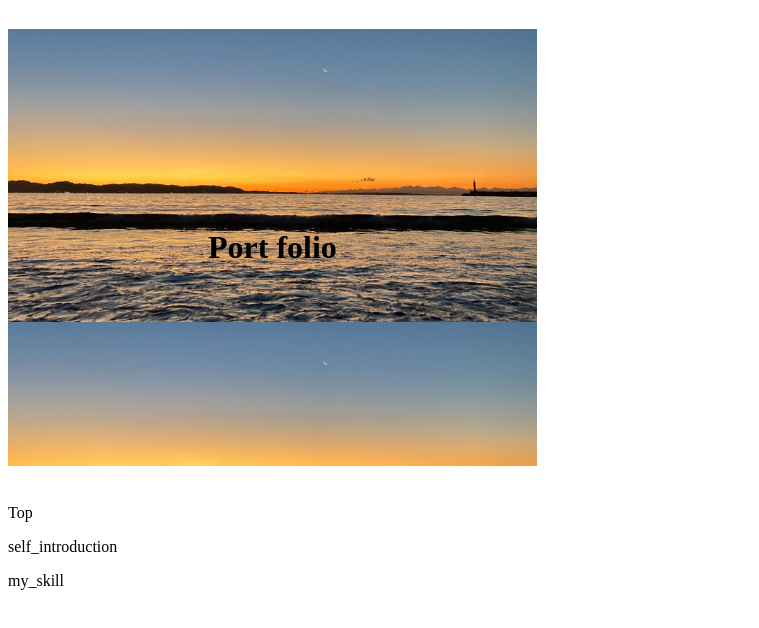
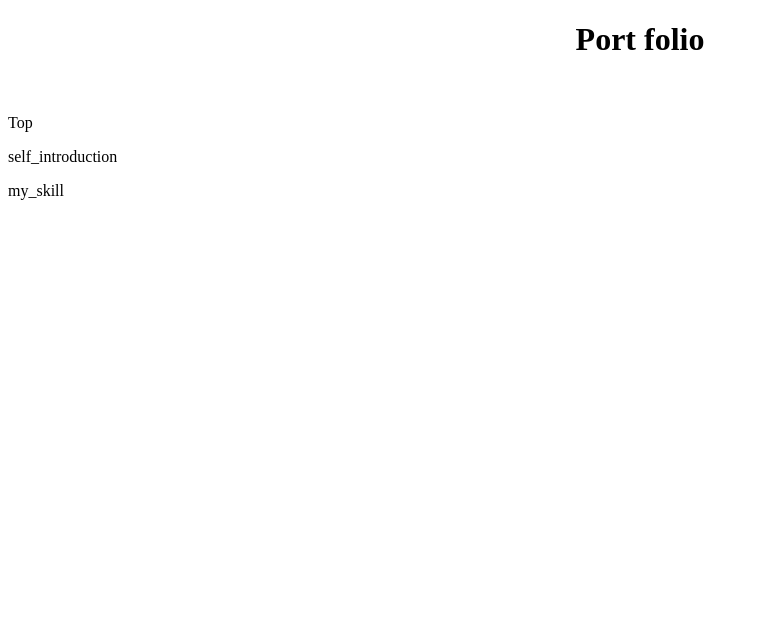
Before and after one commit to aren-uru/portfolio, a plain HTML site: page index.html in a window 1280 px wide. Shown: the whole page, without its empty margins (0-759 px from the left). Drawn offline with Linux system fonts and the light colour scheme.

Commit message:
background

```diff
--- a/style.css
+++ b/style.css
@@ -1,15 +1,9 @@
 .title{
     text-align: center;
-    display:inline-block;
-    background-image: url(https://github.com/aren-uru/portfolio/blob/main/img/%E8%83%8C%E6%99%AF%E7%94%BB%E5%83%8F.jpg?raw=true);
-    background-size: contain;
-    vertical-align:middle;
-    padding:200px;
 }
 
 .background{
     display:inline-block;
     background-image: url(https://github.com/aren-uru/portfolio/blob/main/img/%E8%83%8C%E6%99%AF%E7%94%BB%E5%83%8F.jpg?raw=true);
-    background-size: contain;
-    vertical-align:middle;
+    background-size: 100% 500px;
 }
```
